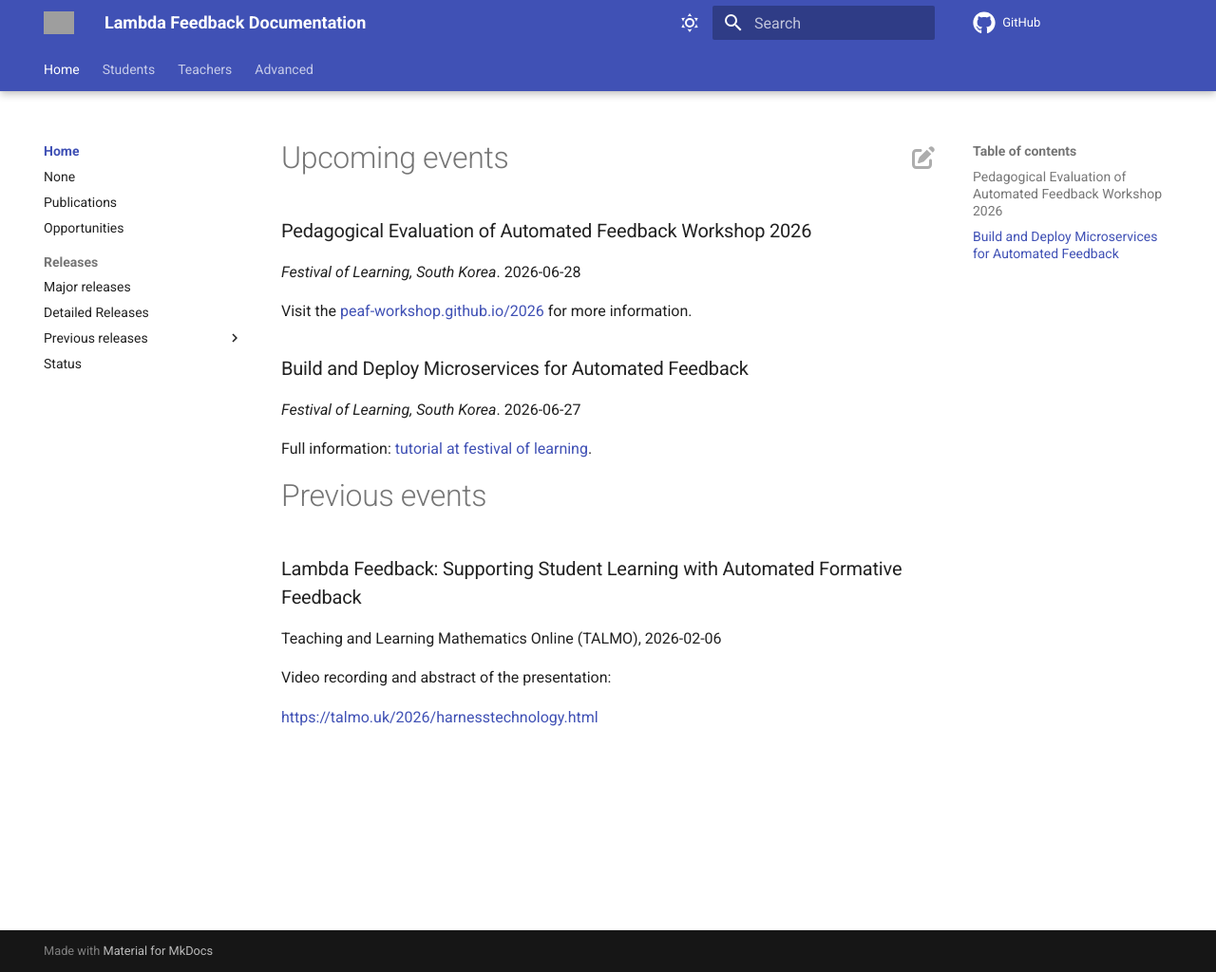
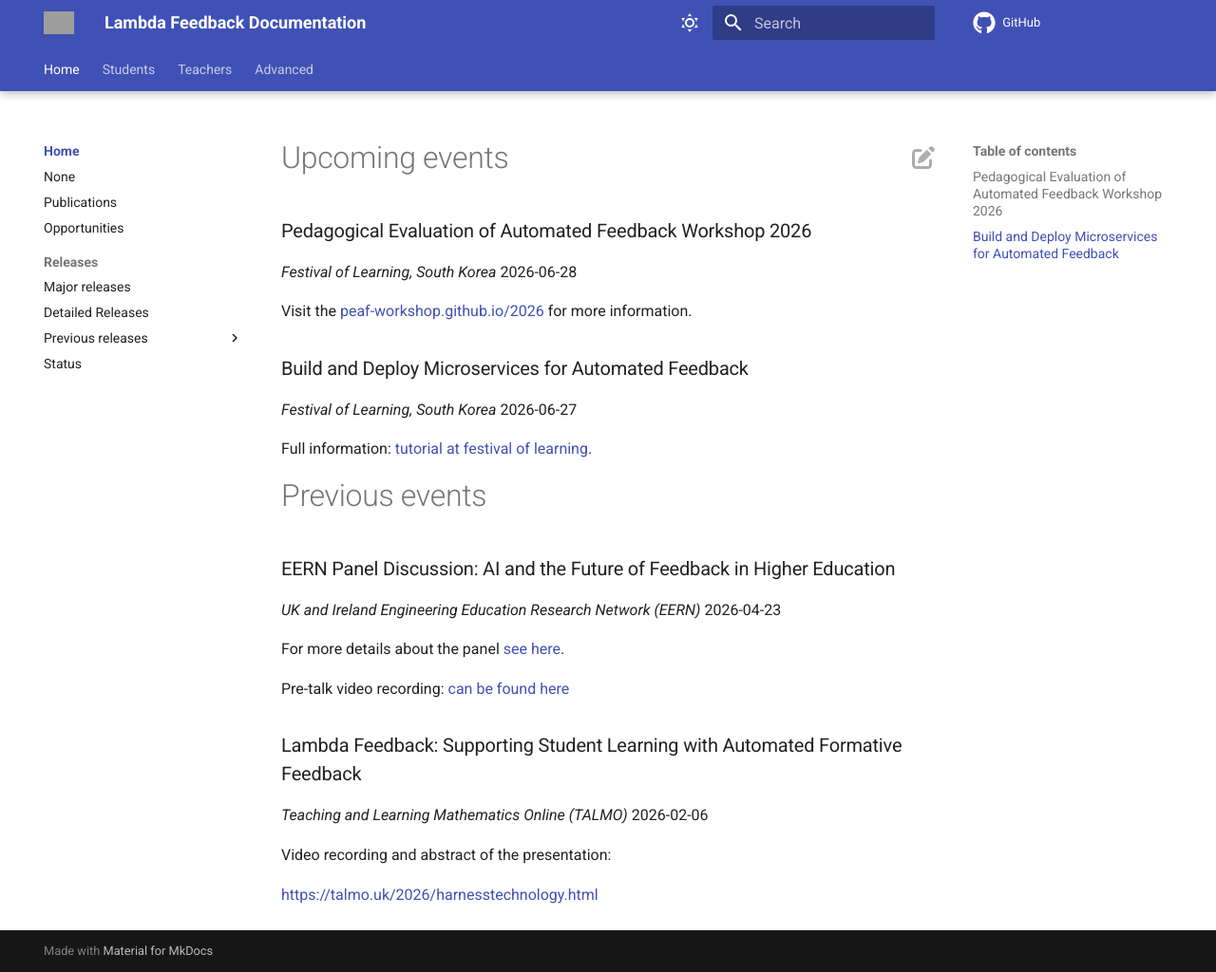
Before and after one commit to lambda-feedback/user-documentation, an MkDocs documentation site: the page built from docs/events/index.md, in a window 1280 px wide and 1024 px high. Shown: the whole window at 95% size. Built offline with MkDocs 1.6.1 and Material for MkDocs 9.7.7, drawn with Linux system fonts in a browser that asks for light colours; comment, search, counter and statistics services are not loaded; grey boxes are pictures that could not be loaded.

Commit message:
Added "EERN Panel Discussion" to previous events section and updated formatting in events index

```diff
--- a/docs/events/index.md
+++ b/docs/events/index.md
@@ -2,21 +2,28 @@
 # Upcoming events
 
 ### Pedagogical Evaluation of Automated Feedback Workshop 2026
-_Festival of Learning, South Korea_.
+_Festival of Learning, South Korea_
 2026-06-28
 
 Visit the [peaf-workshop.github.io/2026](https://peaf-workshop.github.io/2026) for more information.
 
 ### Build and Deploy Microservices for Automated Feedback
-_Festival of Learning, South Korea_.
+_Festival of Learning, South Korea_
 2026-06-27
 
 Full information: [tutorial at festival of learning](20260627_fol_kor_26.md).
 
 # Previous events
 
+### EERN Panel Discussion: AI and the Future of Feedback in Higher Education
+_UK and Ireland Engineering Education Research Network (EERN)_ 2026-04-23
+
+For more details about the panel [see here](https://epc.ac.uk/event/eern-panel-discussion-ai-and-the-future-of-feedback-in-higher-education/).
+
+Pre-talk video recording: [can be found here](https://www.youtube.com/watch?v=LQbcxTrUC60)
+
 ### Lambda Feedback: Supporting Student Learning with Automated Formative Feedback
-Teaching and Learning Mathematics Online (TALMO), 2026-02-06
+_Teaching and Learning Mathematics Online (TALMO)_ 2026-02-06
 
 Video recording and abstract of the presentation:
 
```
